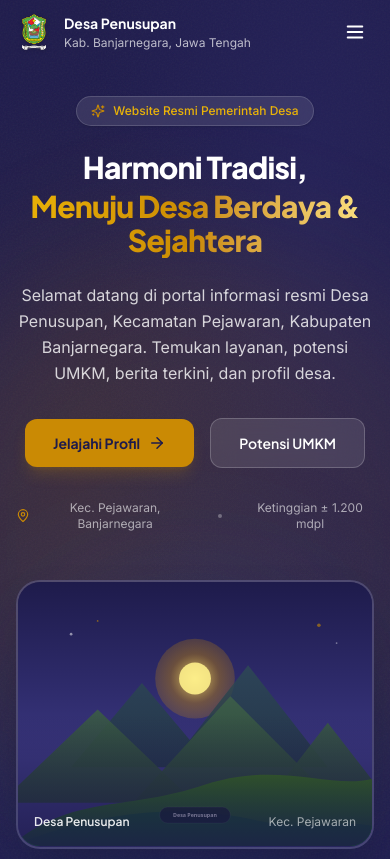
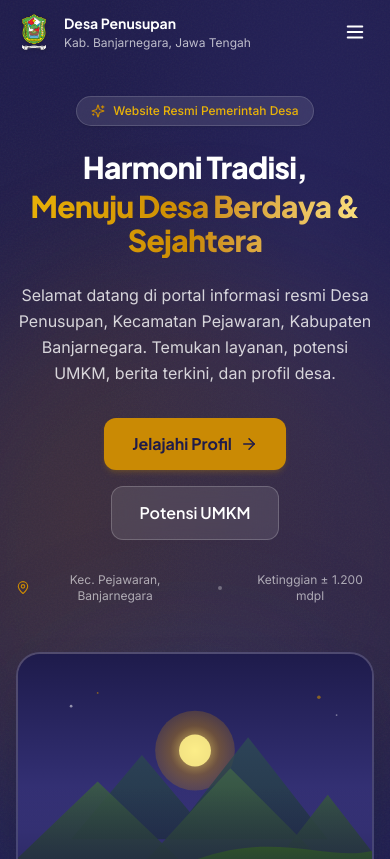
Before and after one commit to AchmadAkif/penusupan-monorepo, a Next.js app in the folder apps/web/: page / in a window 390 px wide. Shown: the top 859 px of the page. Built offline with nearby package versions, Linux system fonts and the light colour scheme.

Commit message:
feat: implement reusable CTAButton component and add HeroSection and VillageHeadGreeting home components

```diff
--- /dev/null
+++ b/apps/web/src/components/CTAButton.tsx
@@ -0,0 +1,106 @@
+import React from 'react';
+import Link from 'next/link';
+import { cva, type VariantProps } from 'class-variance-authority';
+import { ArrowRight, type LucideIcon } from 'lucide-react';
+import { cn } from '@/lib/utils';
+
+export const buttonVariants = cva(
+  'group inline-flex items-center justify-center gap-2 rounded-xl font-heading font-semibold transition-all duration-200 active:scale-[0.98] select-none cursor-pointer disabled:opacity-50 disabled:pointer-events-none',
+  {
+    variants: {
+      variant: {
+        primary:
+          'bg-gold hover:bg-gold-light text-navy font-bold shadow-md shadow-gold/20 hover:shadow-lg hover:shadow-gold/30 hover:scale-[1.02]',
+        navy:
+          'bg-navy hover:bg-navy-light text-white shadow-md shadow-navy/10 hover:shadow-lg hover:shadow-navy/20 hover:scale-[1.02]',
+        outline:
+          'bg-transparent hover:bg-navy/5 text-navy border border-stone-300 hover:border-navy',
+        glass:
+          'bg-white/10 hover:bg-white/15 text-white border border-white/20 hover:border-white/30 backdrop-blur-md hover:scale-[1.02]',
+        ghost:
+          'bg-transparent hover:bg-stone-100 text-stone-700 hover:text-navy',
+        link:
+          'bg-transparent p-0 text-navy hover:text-gold font-semibold underline-offset-4 hover:underline shadow-none rounded-none',
+      },
+      size: {
+        sm: 'px-4 py-2 text-xs',
+        md: 'px-6 py-3 text-sm',
+        lg: 'px-7 py-3.5 text-base',
+      },
+    },
+    defaultVariants: {
+      variant: 'navy',
+      size: 'md',
+    },
+  },
+);
+
+export interface CTAButtonProps
+  extends React.ButtonHTMLAttributes<HTMLButtonElement>,
+    VariantProps<typeof buttonVariants> {
+  href?: string;
+  label?: string;
+  icon?: LucideIcon;
+  iconPosition?: 'left' | 'right';
+  showIcon?: boolean;
+  target?: string;
+  rel?: string;
+  children?: React.ReactNode;
+}
+
+export function CTAButton({
+  href,
+  label,
+  children,
+  className,
+  variant,
+  size,
+  icon: Icon = ArrowRight,
+  iconPosition = 'right',
+  showIcon = true,
+  target,
+  rel,
+  ...props
+}: CTAButtonProps) {
+  const content = (
+    <>
+      {showIcon && iconPosition === 'left' && (
+        <Icon
+          size={size === 'sm' ? 14 : size === 'lg' ? 18 : 16}
+          className="shrink-0 transition-transform duration-200 group-hover:-translate-x-1"
+        />
+      )}
+      <span>{label || children || 'Lihat Selengkapnya'}</span>
+      {showIcon && iconPosition === 'right' && (
+        <Icon
+          size={size === 'sm' ? 14 : size === 'lg' ? 18 : 16}
+          className={cn(
+            'shrink-0 transition-transform duration-200 group-hover:translate-x-1',
+            variant === 'navy' && 'text-gold',
+          )}
+        />
+      )}
+    </>
+  );
+
+  const combinedClassName = cn(buttonVariants({ variant, size }), className);
+
+  if (href) {
+    return (
+      <Link
+        href={href}
+        className={combinedClassName}
+        target={target}
+        rel={target === '_blank' ? 'noopener noreferrer' : rel}
+      >
+        {content}
+      </Link>
+    );
+  }
+
+  return (
+    <button className={combinedClassName} {...props}>
+      {content}
+    </button>
+  );
+}
--- a/apps/web/src/components/home/HeroSection.tsx
+++ b/apps/web/src/components/home/HeroSection.tsx
@@ -1,9 +1,9 @@
 'use client';
 
-import Link from 'next/link';
 import Image from 'next/image';
 import { motion } from 'motion/react';
-import { ArrowRight, Sparkles, MapPin, TrendingUp } from 'lucide-react';
+import { Sparkles, MapPin, TrendingUp } from 'lucide-react';
+import { CTAButton } from '@/components/CTAButton';
 import {
   fadeInUp,
   staggerContainer,
@@ -75,20 +75,20 @@ export function HeroSection({
               variants={fadeInUp}
               className="flex flex-wrap items-center justify-center lg:justify-start gap-4 pt-2"
             >
-              <Link
+              <CTAButton
                 href={primaryCta.href}
-                className="inline-flex items-center justify-center gap-2 px-7 py-3.5 rounded-xl bg-gold hover:bg-gold-light text-navy font-heading font-bold text-sm sm:text-base transition-all duration-200 shadow-lg shadow-gold/20 hover:shadow-gold/30 hover:scale-[1.02] active:scale-[0.98]"
-              >
-                <span>{primaryCta.label}</span>
-                <ArrowRight size={18} />
-              </Link>
+                label={primaryCta.label}
+                variant="primary"
+                size="lg"
+              />
 
-              <Link
+              <CTAButton
                 href={secondaryCta.href}
-                className="inline-flex items-center justify-center gap-2 px-7 py-3.5 rounded-xl bg-white/10 hover:bg-white/15 text-white border border-white/20 hover:border-white/30 backdrop-blur-md font-heading font-semibold text-sm sm:text-base transition-all duration-200 hover:scale-[1.02] active:scale-[0.98]"
-              >
-                <span>{secondaryCta.label}</span>
-              </Link>
+                label={secondaryCta.label}
+                variant="glass"
+                size="lg"
+                showIcon={false}
+              />
             </motion.div>
 
             {/* Quick Location / Identity Footnote */}
--- a/apps/web/src/components/home/VillageHeadGreeting.tsx
+++ b/apps/web/src/components/home/VillageHeadGreeting.tsx
@@ -1,10 +1,10 @@
 'use client';
 
 import Image from 'next/image';
-import Link from 'next/link';
 import { motion } from 'motion/react';
-import { Quote, ArrowRight, Award, Sparkles } from 'lucide-react';
-import { fadeInUp, staggerContainer, scaleIn, slideInLeft } from '@/constants/animation';
+import { Quote, Award, Sparkles } from 'lucide-react';
+import { CTAButton } from '@/components/CTAButton';
+import { fadeInUp, staggerContainer, slideInLeft } from '@/constants/animation';
 
 export interface VillageHeadGreetingProps {
   name?: string;
@@ -150,13 +150,12 @@ export function VillageHeadGreeting({
               </div>
 
               {profileHref && (
-                <Link
+                <CTAButton
                   href={profileHref}
-                  className="inline-flex items-center justify-center gap-2 px-6 py-3 rounded-xl bg-navy hover:bg-navy-light text-white font-heading font-semibold text-sm transition-all duration-200 shadow-md hover:shadow-lg hover:translate-x-0.5 active:scale-95 shrink-0"
-                >
-                  <span>Profil Lengkap Desa</span>
-                  <ArrowRight size={16} className="text-gold" />
-                </Link>
+                  label="Profil Lengkap Desa"
+                  variant="navy"
+                  size="md"
+                />
               )}
             </motion.div>
 
```
